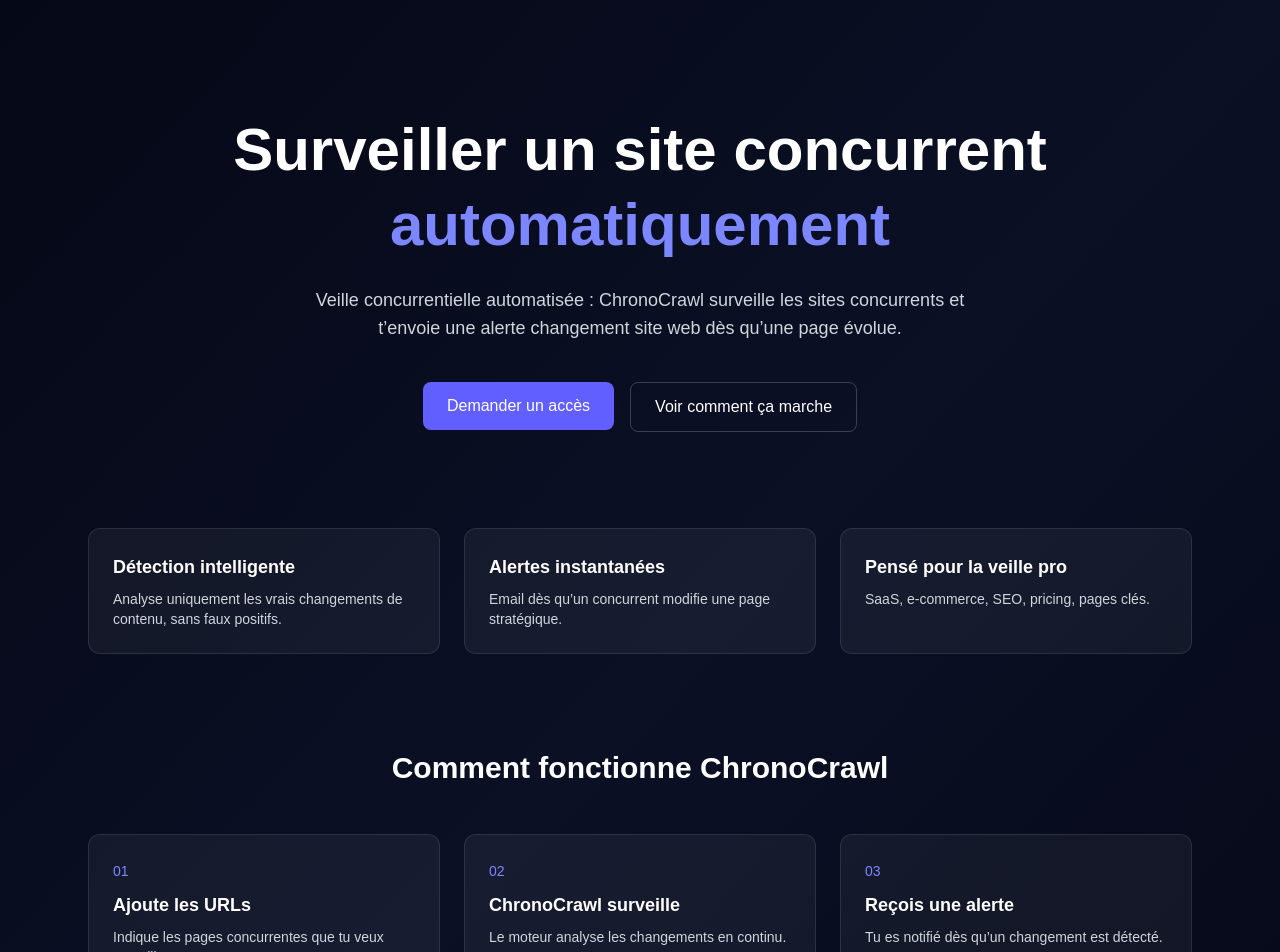
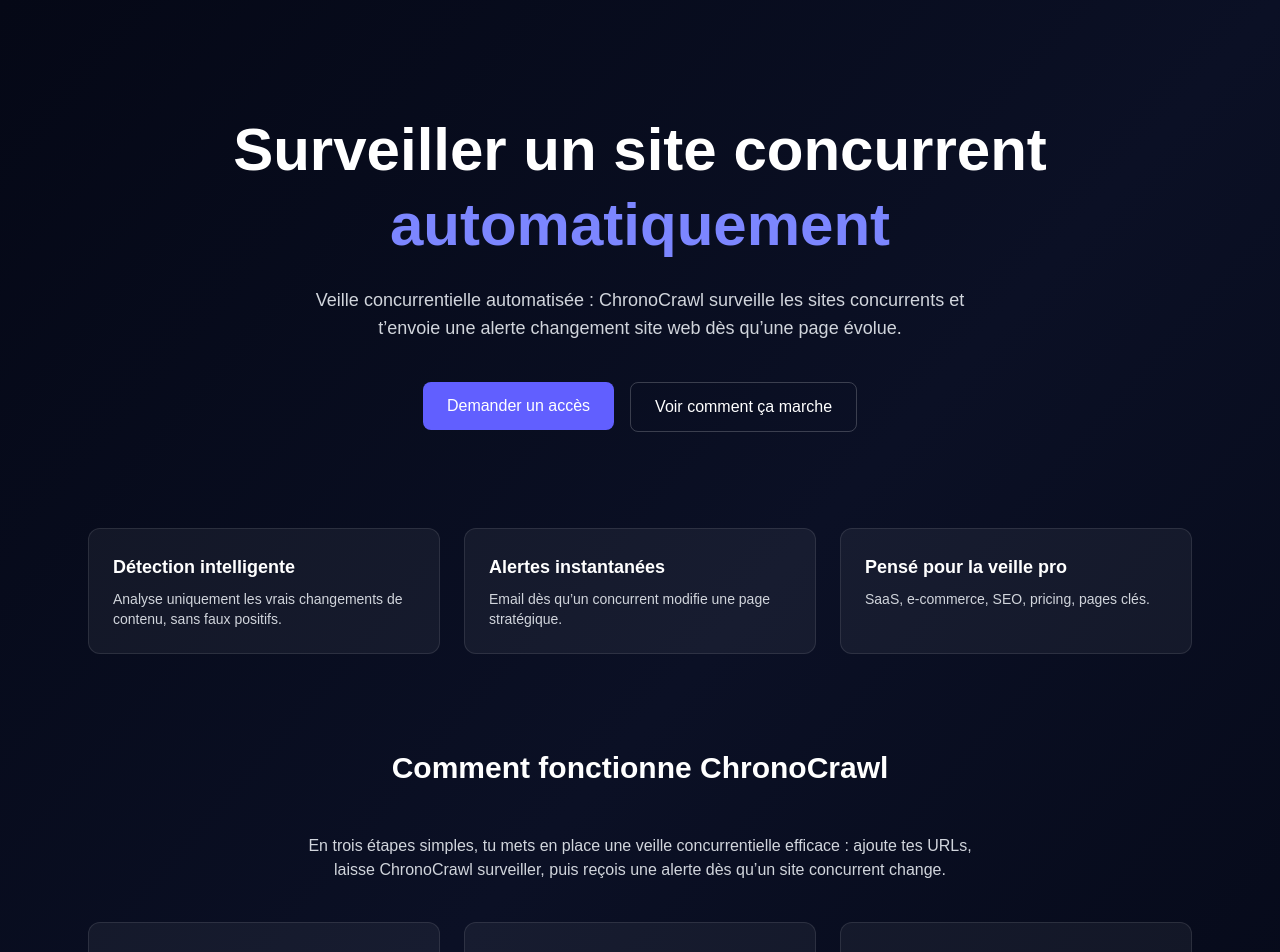
Before and after one commit to cesarchiquet/chronocrawl-web, a Next.js app: page / in a window 1280 px wide. Shown: the top 952 px of the page. Built offline with nearby package versions, Linux system fonts and the light colour scheme.

Commit message:
Add SEO helper paragraph under How it works

```diff
--- a/app/page.tsx
+++ b/app/page.tsx
@@ -97,6 +97,12 @@
         >
           Comment fonctionne ChronoCrawl
         </motion.h2>
+
+        <p className="text-gray-300 text-center max-w-2xl mx-auto mb-10">
+          En trois étapes simples, tu mets en place une veille concurrentielle
+          efficace : ajoute tes URLs, laisse ChronoCrawl surveiller, puis reçois
+          une alerte dès qu’un site concurrent change.
+        </p>
 
         <div className="grid md:grid-cols-3 gap-6">
           {[
```
